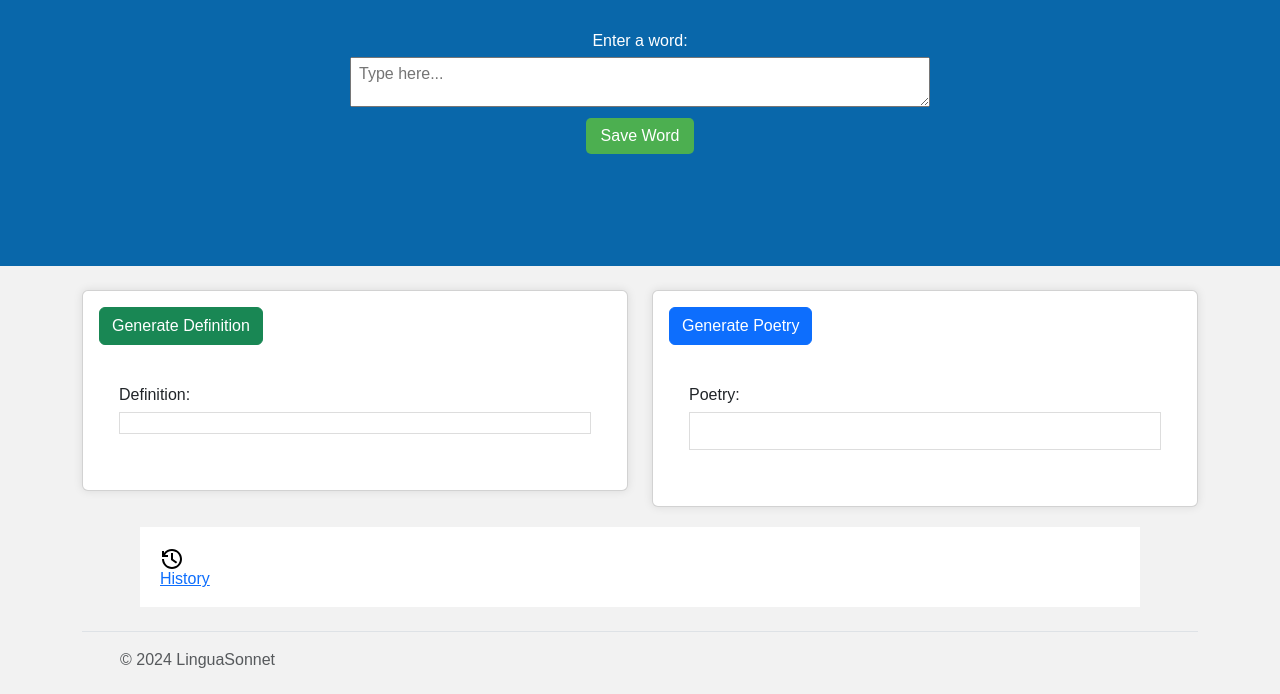
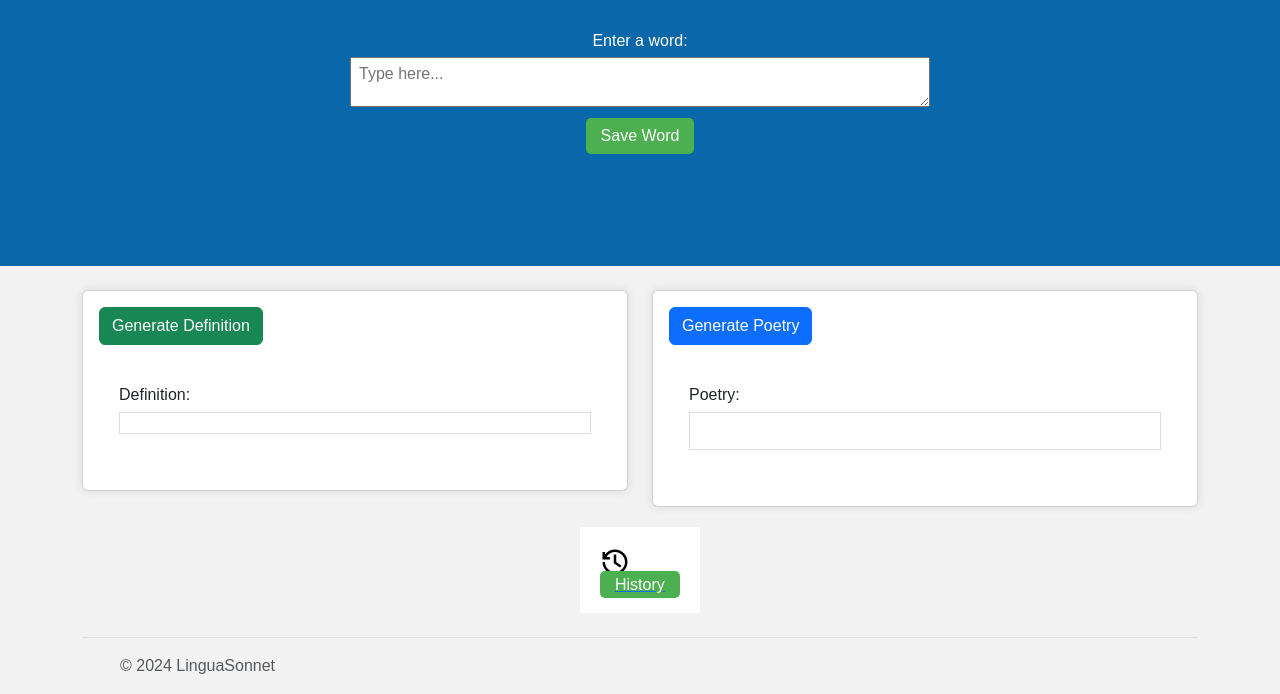
Before and after one commit to Code0Em/lingua-sonnet, a plain HTML site: page index.html in a window 1280 px wide. Shown: the part 298-992 px from the top of the page. Drawn offline with nearby package versions, Linux system fonts and the light colour scheme.

Commit message:
word history section further modified

```diff
--- a/assets/css/styles.css
+++ b/assets/css/styles.css
@@ -122,10 +122,19 @@ body  {
     background-color: #0b7dda;
   }
 
-  .history-container {
+  .word-container {
     margin-bottom: 20px;
-    max-width: 1000px;
+    max-width: 120px;
     margin: 20px auto;
     padding: 20px;
     background-color: #fff;
   }
+
+  .history-container {
+    background-color: #4CAF50;
+    color: white;
+    padding: 5px 15px;
+    border: none;
+    border-radius: 5px;
+    cursor: pointer;
+  }
--- a/index.html
+++ b/index.html
@@ -19,7 +19,7 @@
   <nav class="navbar">
     <a href="#">Home</a>
     <a href="#">About</a>
-    <a href="#">Word History</a>
+    <a href="./history">Word History</a>
   </nav>
   <div class="p-5 mb-4 heroBackground">
     <div class="container-fluid py-5 jumboCopy text-center">
@@ -64,15 +64,18 @@
       </div>
     </div>
 
-    <div class="history-container">
+
+    <div class="word-container">
         <a href="./history">
-          <svg width="24" height="24" viewBox="0 0 24 24" focusable="false">
-            <path d="M4 4v2.01C5.83 3.58 8.73 2 12.01 2 17.53 2 22 6.48 22 12s-4.47 10-9.99 10C6.48 22 2 17.52 2 12h2c0 4.42 3.58 8 8 8s8-3.58 8-8-3.58-8-8-8C9.04 4 6.47 5.61 5.09 8H8v2H2V4h2z"></path>
-            <path d="M13 12V6h-2v7l4.97 3.49 1.26-1.55z"></path>
-          </svg>
-          <div>History</div>
+            <svg width="30" height="30" viewBox="0 0 24 24" focusable="false">
+                <path d="M4 4v2.01C5.83 3.58 8.73 2 12.01 2 17.53 2 22 6.48 22 12s-4.47 10-9.99 10C6.48 22 2 17.52 2 12h2c0 4.42 3.58 8 8 8s8-3.58 8-8-3.58-8-8-8C9.04 4 6.47 5.61 5.09 8H8v2H2V4h2z"></path>
+                <path d="M13 12V6h-2v7l4.97 3.49 1.26-1.55z"></path>
+            </svg>
+
+          <h class="history-container">History</h4>
         </a>
-      </div>
+     </div>
+
 
     <div class="container">
       <footer class="d-flex flex-wrap justify-content-between align-items-center py-3 my-4 border-top">
```
